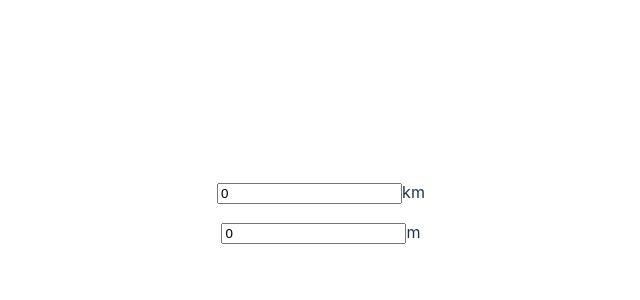
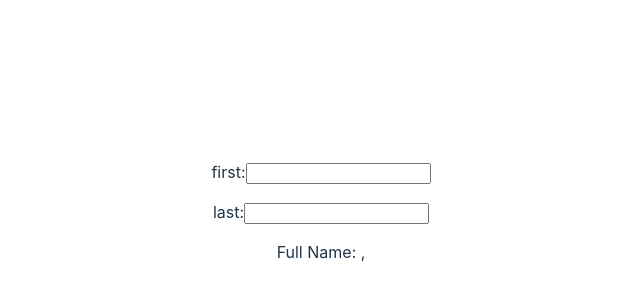
Before and after one commit to hotchrome2/vue3udemy, a Vue app: page / in a window 1280 px wide. Shown: the part 188-488 px from the top of the page, without its empty margins (319-959 px from the left). Built offline with nearby package versions, Linux system fonts and the light colour scheme.

Commit message:
set7 computed and watched

```diff
--- a/src/App.vue
+++ b/src/App.vue
@@ -1,14 +1,12 @@
 <script setup>
-// This starter template is using Vue 3 <script setup> SFCs
-// Check out https://vuejs.org/api/sfc-script-setup.html#script-setup
-
 // import HelloWorld from './components/HelloWorld.vue'
 import Udemy from './components/Udemy.vue'
+
 </script>
 
 <template>
   <!-- <HelloWorld_xx msg="Vite + Vue" /> -->
-  <Udemy />
+  <Udemy  />
 </template>
 
 <style scoped>
--- a/src/components/Udemy.vue
+++ b/src/components/Udemy.vue
@@ -1,26 +1,36 @@
 <template>
-  <p><input type="text" v-model="km" />km</p>
-  <p><input type="text" v-model="m" />m</p>
+  <p>first:<input type="text" v-model="first" /></p>
+  <p>last:<input type="text" v-model="last" /></p>
+  <p>Full Name: {{ fullName }}</p>
 </template>
+
+<script setup>
+</script>
 
 <script>
 export default {
   data() {
     return {
-      km: 0,
-      m: 0
+      first: "",
+      last: "",
+      // fullName: ""
     }
   },
-  watch: {
-    km: function(value) {
-      console.log('km:', value)
-      this.m = value * 1000
-    },
-    m: function(value) {
-      console.log('m:', value)
-      this.km = value / 1000
-    },
+  computed: {
+    fullName: function() {
+      return this.first + ',' + this.last
+    }
   }
+  // watch: {
+  //   first: function(value) {
+  //     this.fullName = value + ' ' + this.last
+  //     console.log('first:', value)
+  //   },
+  //   last: function(value) {
+  //     this.fullName = this.first + ' ' + value
+  //     console.log('last:', value)
+  //   },
+  // }
 }
 </script>
 
```
